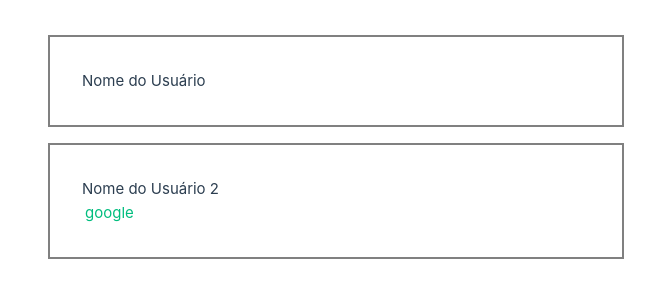
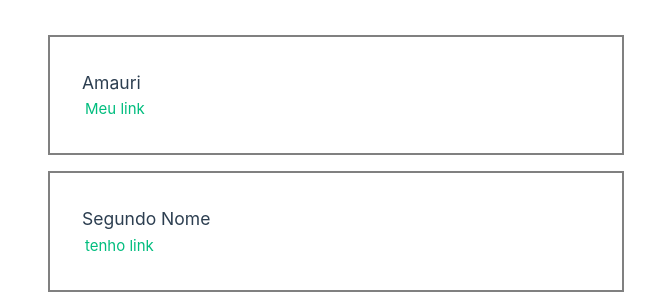
Before and after one commit to treinaweb/vue-componentes, a Vue app: page / in a window 1280 px wide. Shown: the part 637-945 px from the top of the page, without its empty margins (0-655 px from the left). Built offline with nearby package versions, Linux system fonts and the light colour scheme.

Commit message:
1-8 Nomeando os slots

```diff
--- a/src/App.vue
+++ b/src/App.vue
@@ -39,12 +39,21 @@ const professores = [
         </div>
         <Titulo texto="Conhecendo os slots" />
         <CardUsuario>
-            <p>Nome do Usuário</p>
+            <template #nome>
+                <h3>Amauri</h3>
+            </template>
+            <template #link>
+                <a href="#">Meu link</a>
+            </template>
         </CardUsuario>
 
         <CardUsuario>
-            <p>Nome do Usuário 2</p>
-            <a href="">google</a>
+            <template #nome>
+                <h3>Segundo Nome</h3>
+            </template>
+            <template #link>
+                <a href="#">tenho link</a>
+            </template>
         </CardUsuario>
     </main>
 </template>
--- a/src/components/CardUsuario.vue
+++ b/src/components/CardUsuario.vue
@@ -1,6 +1,11 @@
 <template>
     <div class="card-usuario">
-        <slot />
+        <slot name="nome">
+            <h3>Nome não encontrado</h3>
+        </slot>
+        <slot name="link">
+            <a href="#">link não encontrado</a>
+        </slot>
     </div>
 </template>
 
```
